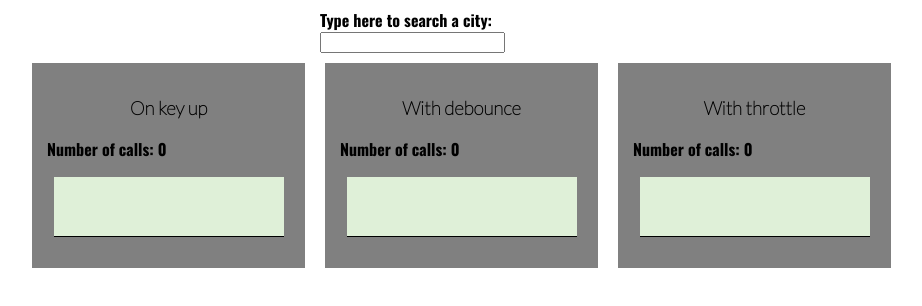
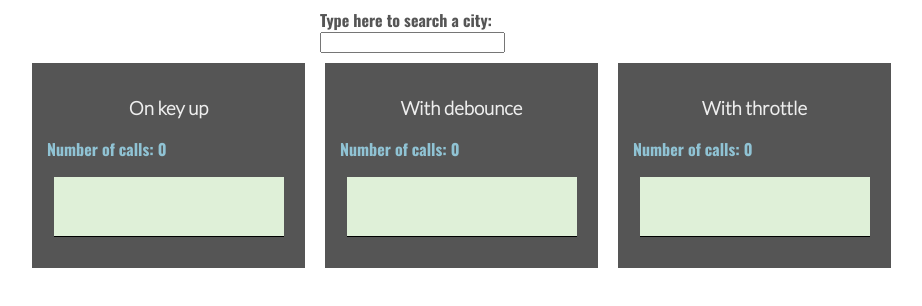
Before and after one commit to sameerank/Debounce-vs-throttle, a plain HTML site: page index.html in a window 1280 px wide. Shown: the whole page, without its empty margins (168-1090 px from the left). Drawn offline with nearby package versions, Linux system fonts and the light colour scheme.

Commit message:
more css

```diff
--- a/css/style.css
+++ b/css/style.css
@@ -5,18 +5,22 @@ body {
 h3 {
   text-align: center;
   font-family: 'Lato', sans-serif;
+  color: #EEE;
 }
 
 p {
   font-family: 'Oswald', sans-serif;
+  color: #90C3D4;
 }
 
 label {
   font-family: 'Oswald', sans-serif;
+  color: #555;
 }
 
 ul {
   font-family: 'Lato', sans-serif;
+  color: #EEE;
 }
 
 form {
@@ -44,7 +48,7 @@ svg {
   float: left;
   padding: 15px;
   margin: 10px;
-  background-color: gray;
+  background-color: #555;
 }
 
 .row:after {
--- a/index.html
+++ b/index.html
@@ -5,7 +5,7 @@
     <meta charset="utf-8">
     <title>Search Cities Form</title>
     <link rel="stylesheet" href="./css/style.css" charset="utf-8">
-    <link href='https://fonts.googleapis.com/css?family=Lato:100' rel='stylesheet' type='text/css'>
+    <link href='https://fonts.googleapis.com/css?family=Lato:300' rel='stylesheet' type='text/css'>
     <link href='https://fonts.googleapis.com/css?family=Oswald:700' rel='stylesheet' type='text/css'>
 
     <script
```
